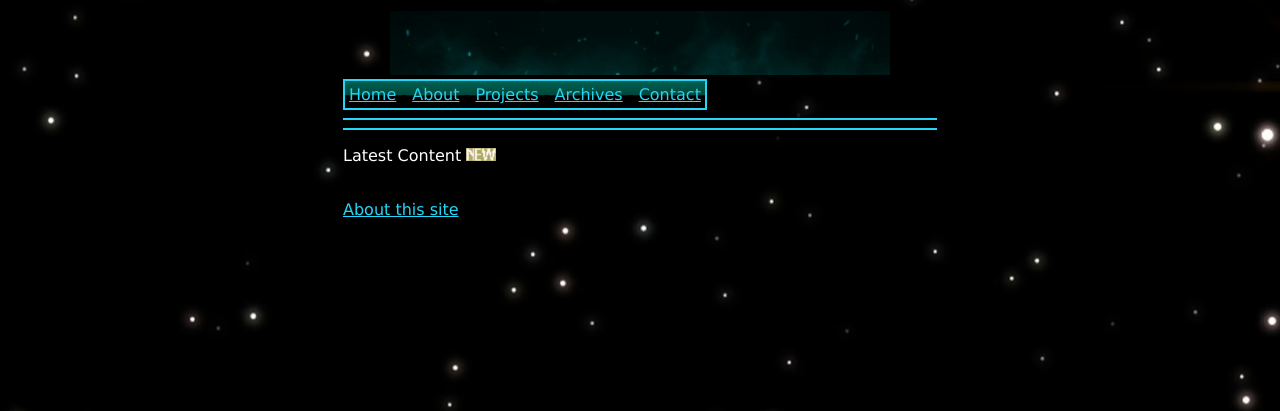
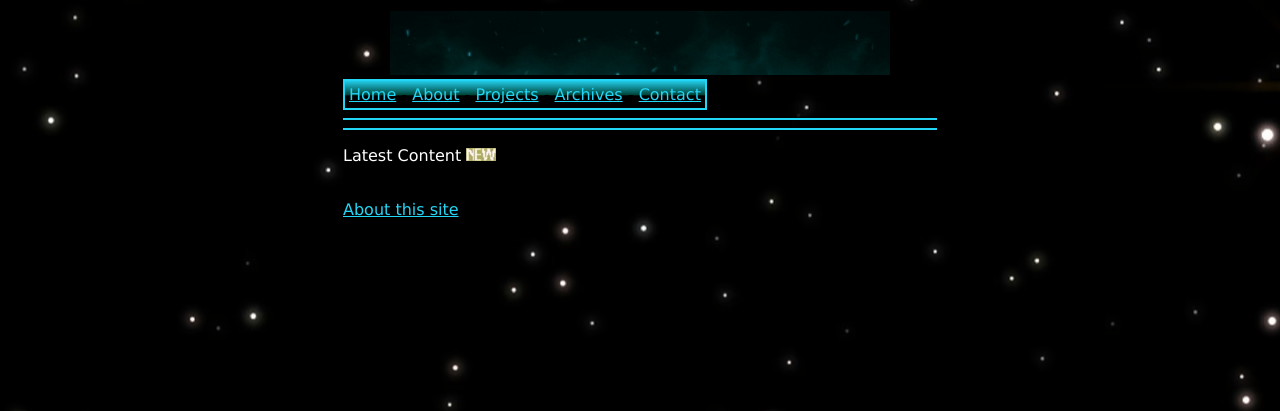
Before and after one commit to UserChromaside/chro64.com, a PHP site: page / in a window 1280 px wide. Shown: the top 411 px of the page. Run offline with PHP 8.4, Linux system fonts and the light colour scheme.

Commit message:
Update style.css

```diff
--- a/style.css
+++ b/style.css
@@ -6,7 +6,7 @@
 }
 
 #taskbar {
-    background: linear-gradient(to top, #000000 45%, #00473c 50%, #006352 100%);
+    background: linear-gradient(to top, #000000 45%, #00473c 50%, #24D6F6 100%);
 }
 
 a {
```
